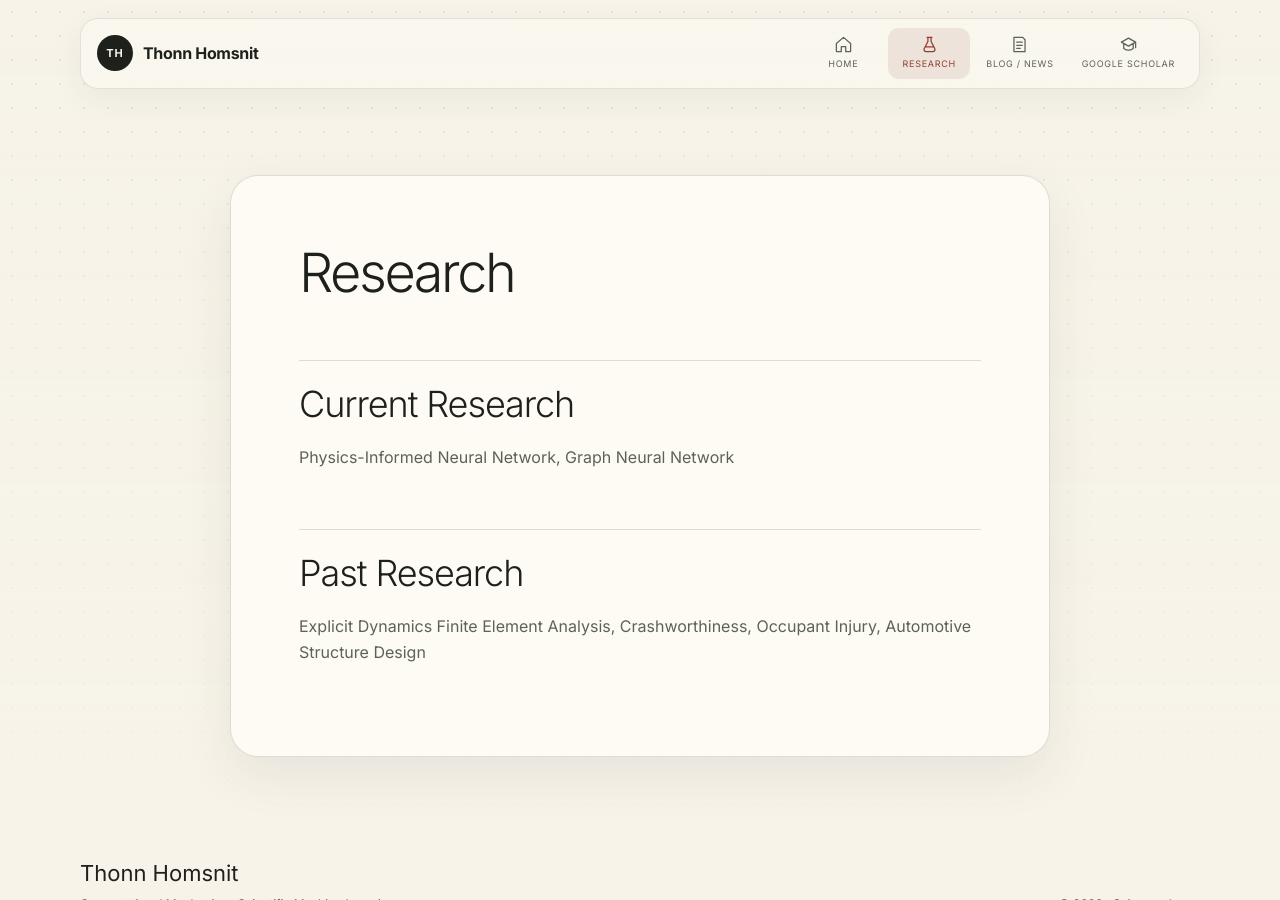
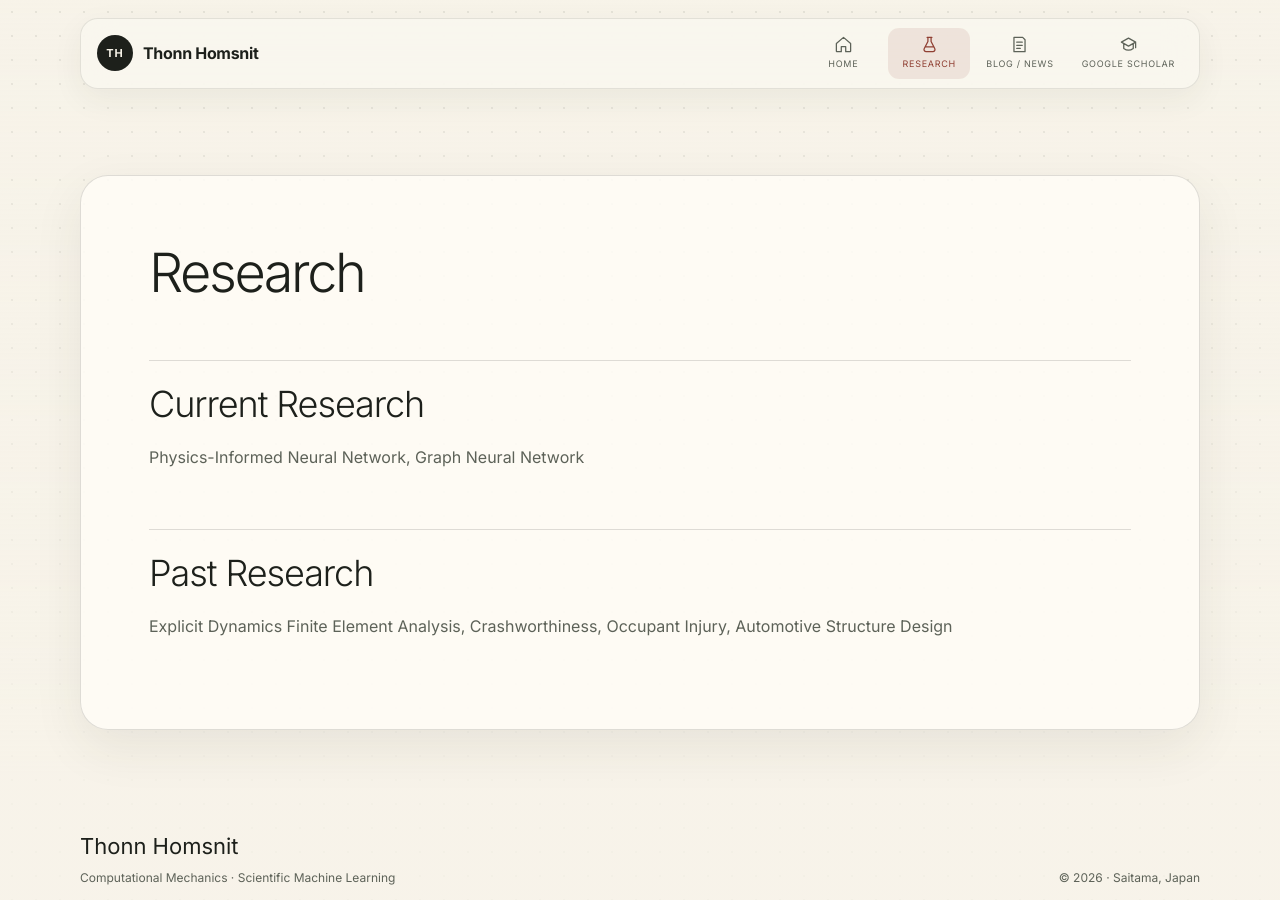
Before and after one commit to thonnh/thonnh.github.io, a Jekyll site: the page built from research.md, in a window 1280 px wide and 900 px high. Built offline with Jekyll 4.4.1, drawn with Linux system fonts in a browser that asks for light colours.

Commit message:
Widen research and blog pages

```diff
--- a/_layouts/default.html
+++ b/_layouts/default.html
@@ -10,7 +10,7 @@
   <link rel="preconnect" href="https://fonts.googleapis.com">
   <link rel="preconnect" href="https://fonts.gstatic.com" crossorigin>
   <link href="https://fonts.googleapis.com/css2?family=Inter:wght@300;400;500;600;700&amp;display=swap" rel="stylesheet">
-  <link rel="stylesheet" href="/style.css?v=20260914-5">
+  <link rel="stylesheet" href="/style.css?v=20260914-6">
 
   <script>
     MathJax = {
@@ -24,7 +24,7 @@
   </script>
   <script id="MathJax-script" async src="https://cdn.jsdelivr.net/npm/mathjax@3/es5/tex-chtml.js"></script>
 </head>
-<body class="inner-page">
+<body class="inner-page{% if page.wide_content %} wide-content{% endif %}">
   <header class="site-header">
     <nav class="nav-shell" aria-label="Primary navigation">
       <a class="brand" href="/index.html" aria-label="Thonn Homsnit — Home">
--- a/index.html
+++ b/index.html
@@ -9,7 +9,7 @@
   <link rel="preconnect" href="https://fonts.googleapis.com">
   <link rel="preconnect" href="https://fonts.gstatic.com" crossorigin>
   <link href="https://fonts.googleapis.com/css2?family=Inter:wght@300;400;500;600;700&amp;display=swap" rel="stylesheet">
-  <link rel="stylesheet" href="style.css?v=20260914-5">
+  <link rel="stylesheet" href="style.css?v=20260914-6">
 </head>
 <body>
   <header class="site-header">
--- a/style.css
+++ b/style.css
@@ -630,6 +630,10 @@ footer p {
   overflow: hidden;
 }
 
+.wide-content .page-content {
+  width: 100%;
+}
+
 .page-content > :first-child {
   margin-top: 0;
 }
```
Also changed, not shown: blog.md (+1 -0 lines), research.md (+1 -0 lines).
